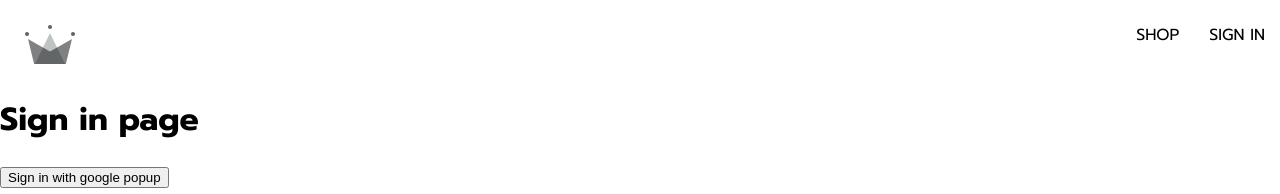
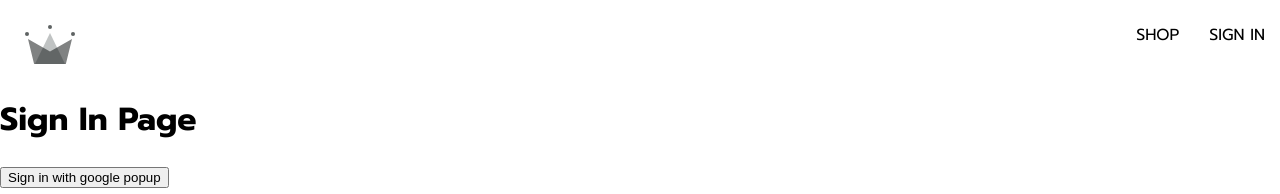
Before and after one commit to benzkittisak/crwn-clothing-v2, a React (Create React App) app: page /sign-in in a window 1280 px wide. Shown: the top 194 px of the page. Built offline with nearby package versions, Linux system fonts and the light colour scheme.

Commit message:
updating our sign in  component

```diff
--- a/src/routes/sign-in/sign-in.component.jsx
+++ b/src/routes/sign-in/sign-in.component.jsx
@@ -11,7 +11,7 @@ const SignIn = () => {
 
   return (
     <div>
-      <h1>Sign in page</h1>
+      <h1 style={{textTransform:"capitalize"}}>Sign in page</h1>
       <button onClick={logGoogleUser}>Sign in with google popup</button>
     </div>
   );
```
